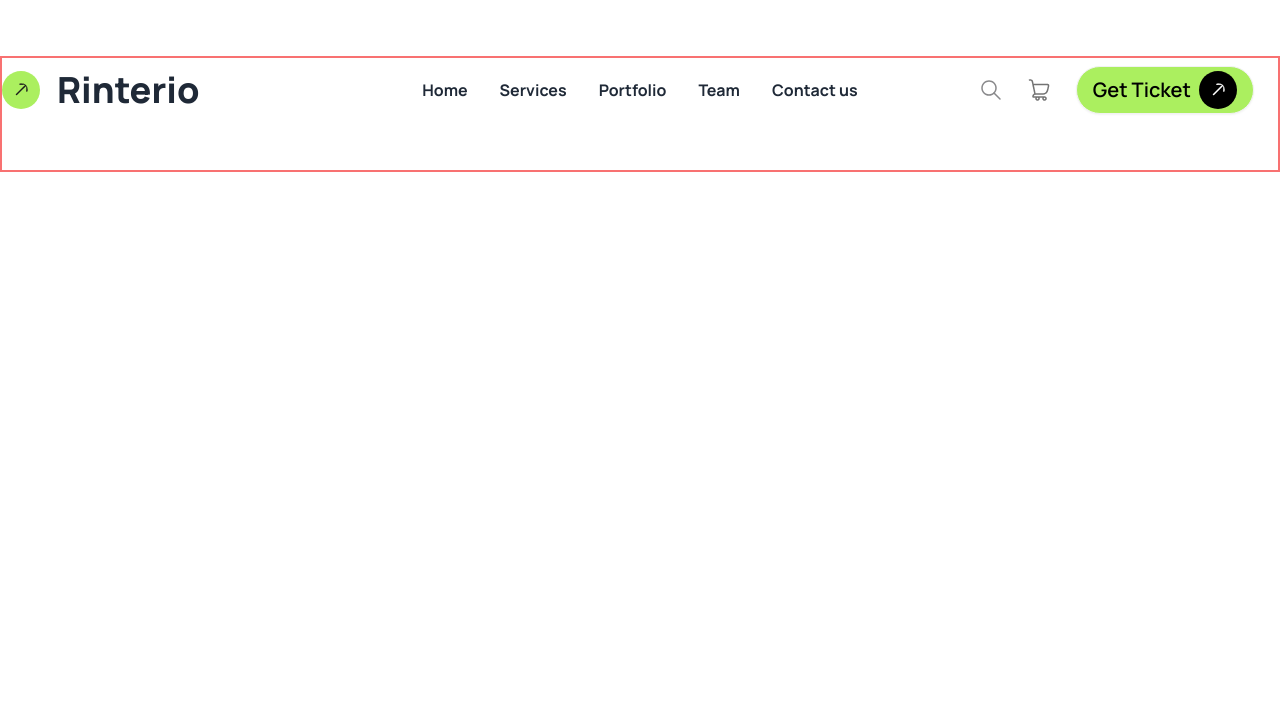
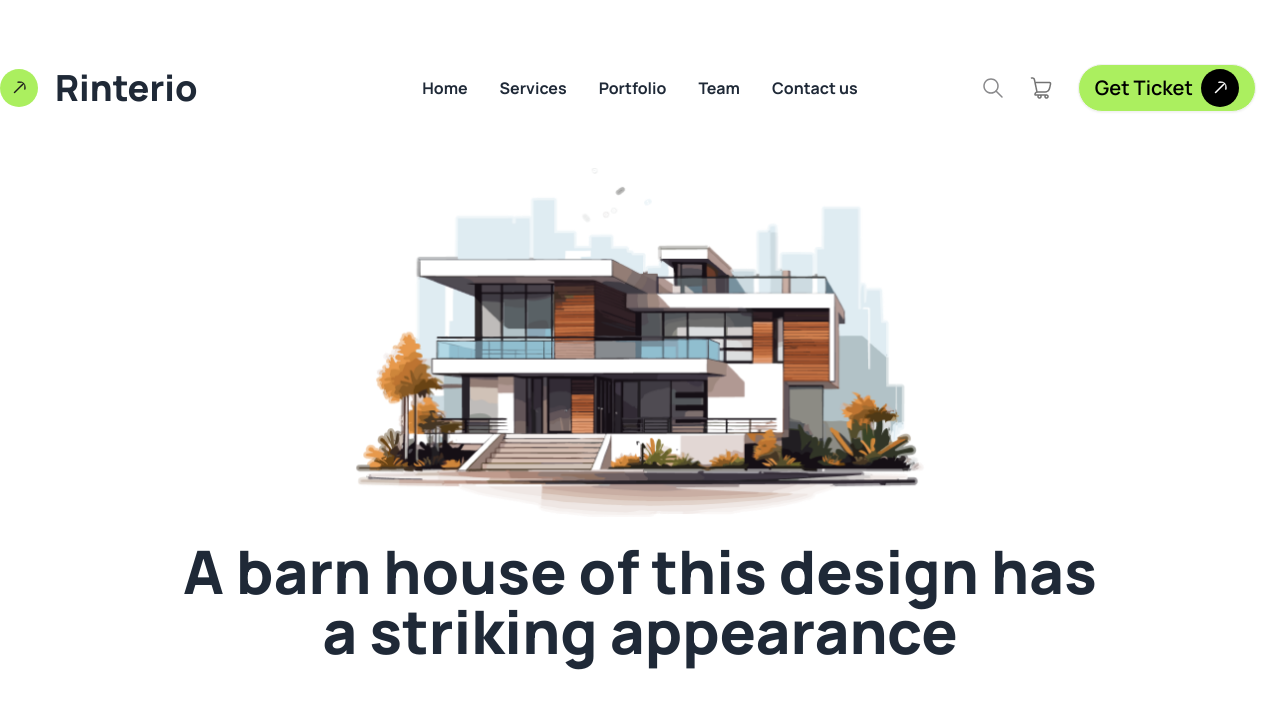
Before and after one commit to medhabicorp/B10A3, a plain HTML site: page index.html in a window 1280 px wide. Shown: the top 708 px of the page. Drawn offline with nearby package versions, Linux system fonts and the light colour scheme.

Commit message:
banner added

```diff
--- a/index.html
+++ b/index.html
@@ -44,7 +44,7 @@
 
 <body class="manrope">
   <header>
-    <header class="container my-4 mx-auto lg:my-14 lg:mx-auto border-2 border-red-400">
+    <header class=" container my-4 mx-auto lg:my-14 lg:mx-auto border-red-400">
       <!-- navbar section   -->
       <nav class="container mb-6 lg:mb-12">
           <div class="navbar bg-white py-0 px-0">
@@ -94,6 +94,10 @@
               </div>
             </div>
       </nav>
+      <section class="container mx-auto banner flex flex-col gap-6 text-center">
+        <img class="w-[570px] mx-auto" src="./assets/banner.png" alt="">
+        <h1 class="text- font-extrabold mx-auto text-6xl ">A barn house of this design has <br> a striking appearance</h1>
+      </section>
 
   </header>
   </header>
```
